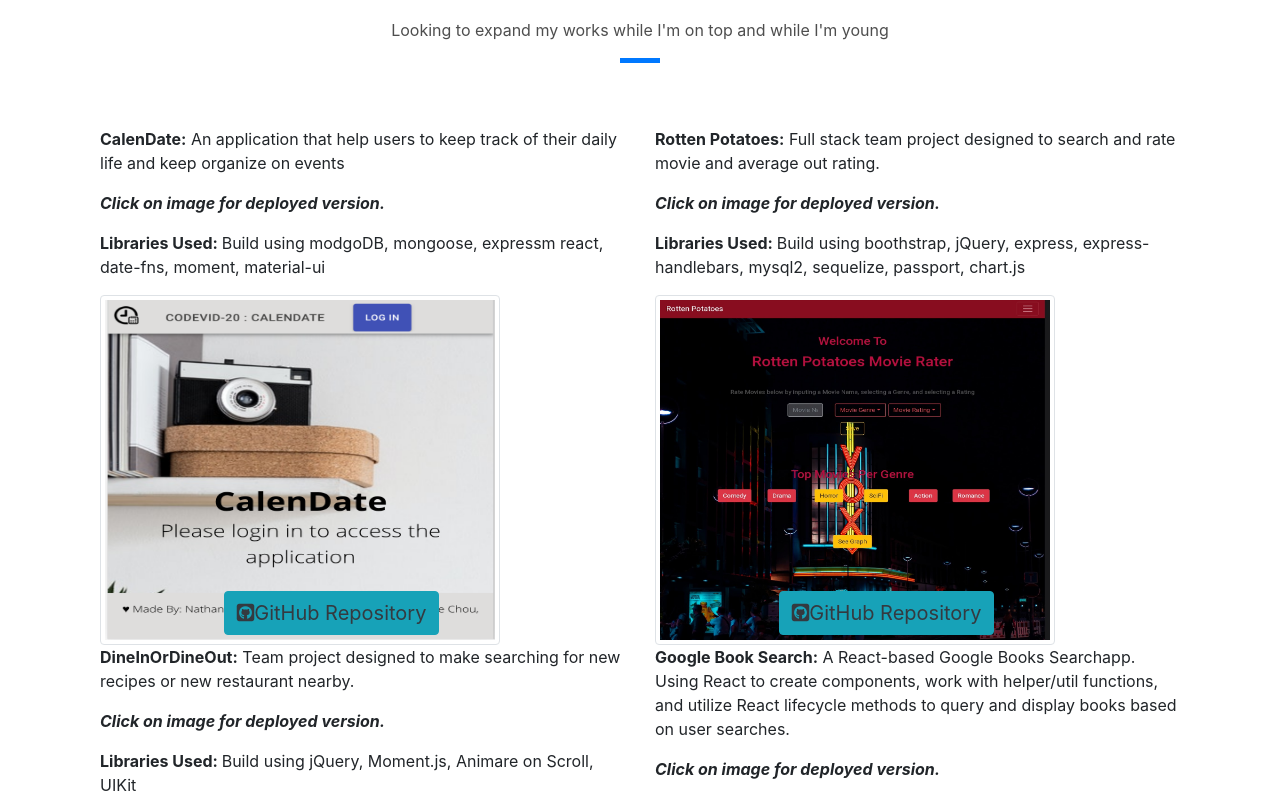
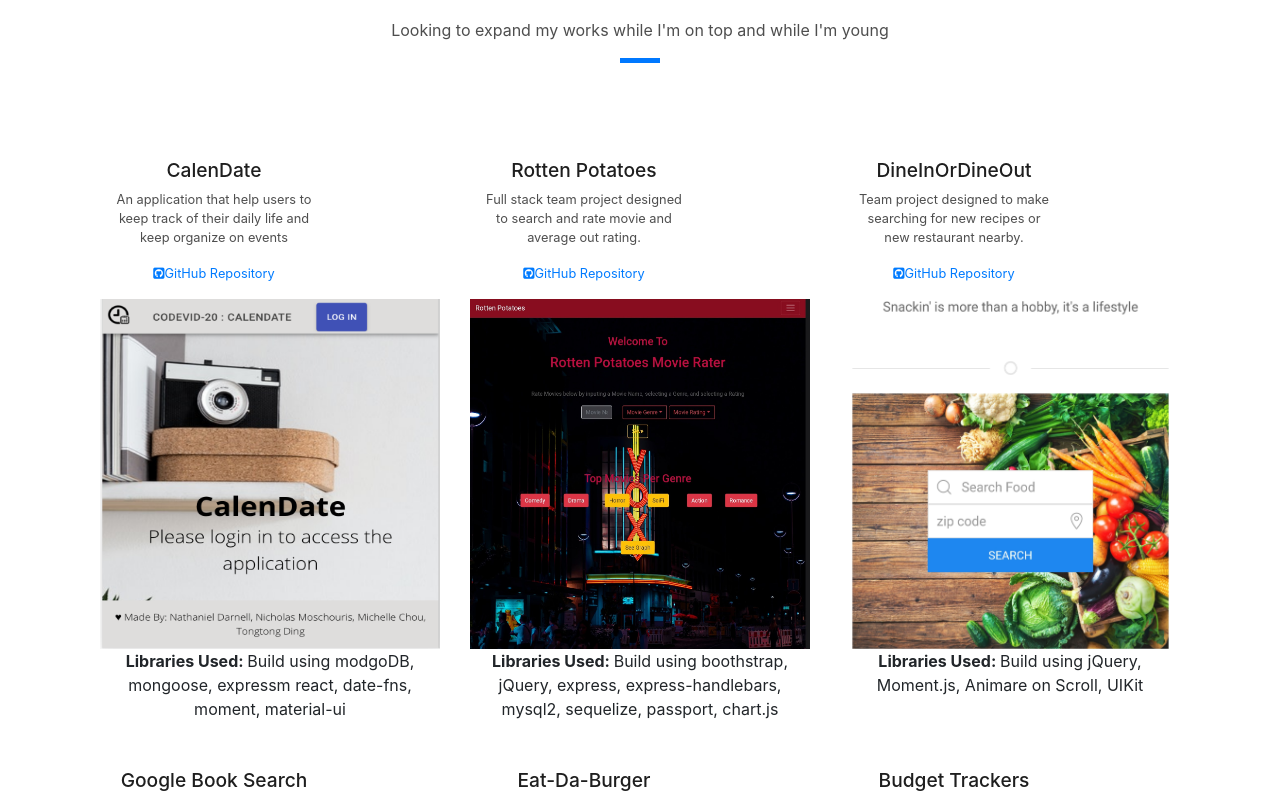
Before and after one commit to choumrdh/choumrdh.github.io, a React (Create React App) app: page /#/ in a window 1280 px wide. Shown: the part 1580-2380 px from the top of the page. Built offline with nearby package versions, Linux system fonts and the light colour scheme.

Commit message:
project cards

```diff
--- a/src/components/projectCard/ProjectCard.css
+++ b/src/components/projectCard/ProjectCard.css
@@ -2,12 +2,46 @@
     width: 400px;
     height: 350px;
 }
-.picture-caption{
-    position: absolute;
-    bottom: 10px;
-    left: 25%;
-    right:25%;
-}
-.picture-caption a>span{
-    font-size: 20px;
-}
+.project-card:hover img{
+    transform: scale(1.3);
+  }
+
+  .work-img {
+    display: block;
+    overflow: hidden;
+  }
+
+  .work-img img {
+    transition: all 1s;
+  }
+
+  .work-content {
+    padding: 2rem 3% 1rem 4%;
+  }
+
+  .work-content .w-more {
+    color: #4e4e4e;
+    font-size: .8rem;
+  }
+
+  .work-content .w-more .w-ctegory {
+    color: #0078ff;
+  }
+
+  .work-content .w-like {
+    font-size: 2.5rem;
+    color: #0078ff;
+    float: right;
+  }
+
+  .work-content .w-like a {
+    color: #0078ff;
+  }
+
+  .work-content .w-like .num-like {
+    font-size: .7rem;
+  }
+
+  .w-title {
+    font-size: 1.2rem;
+  }
--- a/src/components/projectCard/ProjectCard.js
+++ b/src/components/projectCard/ProjectCard.js
@@ -3,31 +3,52 @@ import "./ProjectCard.css";
 
 function ProjectCard(props) {
   return (
-    <div className="col-12 col-sm-12 col-md-6 project-card">
-      <p>
-        <b>{props.title}:</b> {props.description}
-      </p>
-      <p><i><b>Click on image for deployed version. </b></i></p>
-      <p><b>Libraries Used: </b>{props.library}</p>
-      <a href={props.deployLink} target="_blank" rel="noopener noreferrer">
-        <img
-          src={process.env.PUBLIC_URL + props.image}
-          alt={props.title}
-          className="img-thumbnail"
-        />
-      </a>
-      <div className="picture-caption text-info">
+    <div className="col-md-4">
+      <div className="project-card text-center">
+        <div className="work-content">
+          <div className="row">
+            <div className="col-sm-8">
+              <h3 className="w-title">{props.title}</h3>
+              <div className="w-more">
+                <p className="text-center">{props.description}</p>
+                <span className="w-ctegory">
+                  <span>
+                    <a
+                      href={props.githubLink}
+                      target="_blank"
+                      rel="noopener noreferrer"
+                    >
+                      <span>
+                        <i className="fab fa-github-square"></i>
+                      </span>
+                      <span>GitHub Repository</span>
+                    </a>
+                  </span>
+                </span>
+              </div>
+            </div>
+          </div>
+        </div>
         <a
-          className="btn btn-info text-dark"
-          href={props.githubLink}
-          target="_blank" rel="noopener noreferrer"
+          href={props.deployLink}
+          target="_blank"
+          rel="noopener noreferrer"
+          data-gall="portfolioGallery"
+          className="venobox"
         >
-          <span><i className="fab fa-github-square"></i>
-          </span>
-          <span>GitHub Repository</span>
+          <div className="work-img">
+            <img
+              src={process.env.PUBLIC_URL + props.image}
+              alt={props.title}
+              className="img-fluid"
+            />
+          </div>
         </a>
+        <p>
+          <b>Libraries Used: </b>
+          {props.library}
+        </p>
       </div>
-      <br></br>
     </div>
   );
 }
```
